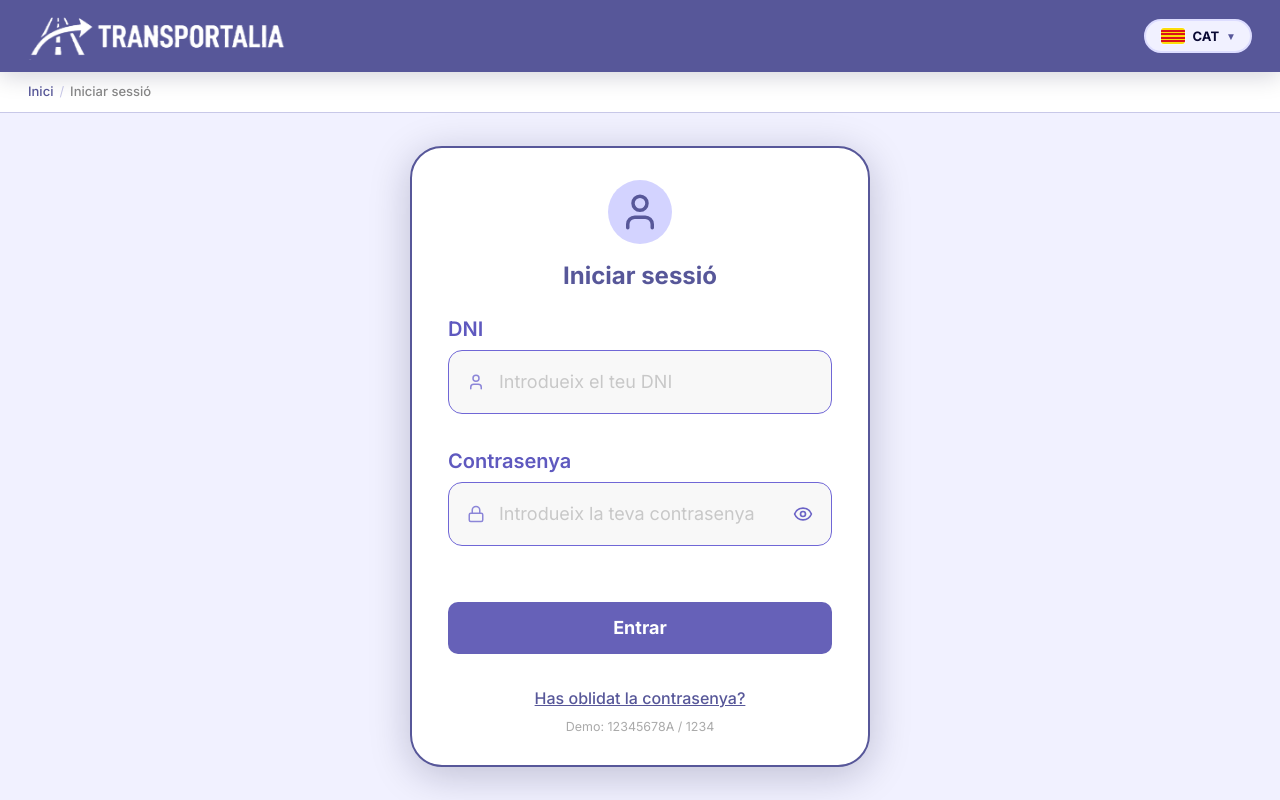
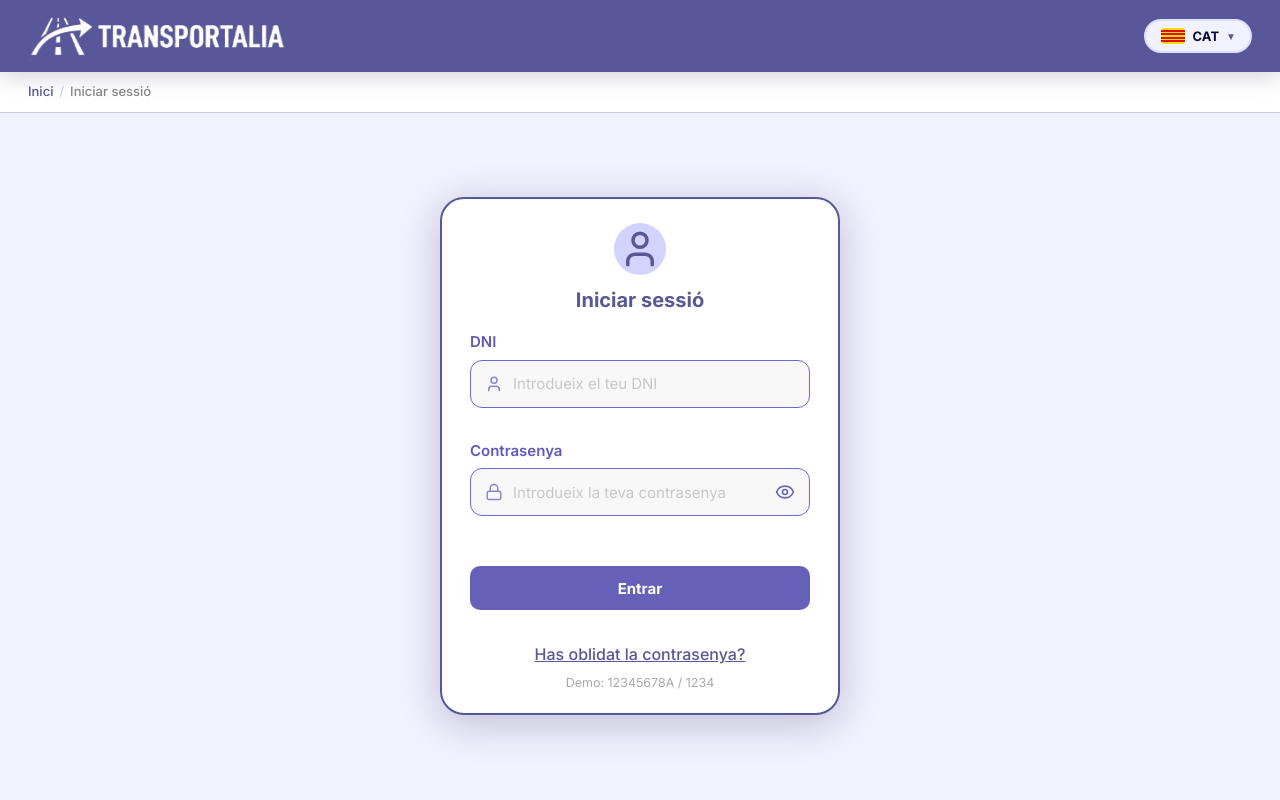
Before and after one commit to Samuraky/webIPO, a React (Vite) app: page /webIPO/login in a window 1280 px wide. Built offline with nearby package versions, Linux system fonts and the light colour scheme.

Commit message:
ajust proporcional login per pantalles 13-15"

```diff
--- a/src/pages/ForgotPassword.jsx
+++ b/src/pages/ForgotPassword.jsx
@@ -72,7 +72,7 @@ function ForgotPassword() {
             <button
               type="submit"
               className="btn btn--primary btn--block"
-              style={{ marginTop: 'var(--sp-2)', height: '52px', fontSize: '18px', fontWeight: 700, borderRadius: '10px' }}
+              style={{ marginTop: 'var(--sp-2)', height: '44px', fontSize: '15px', fontWeight: 700, borderRadius: '10px' }}
             >
               {tx.forgot_send}
             </button>
@@ -80,7 +80,7 @@ function ForgotPassword() {
             <Link
               to="/login"
               className="btn btn--outline btn--block"
-              style={{ marginTop: '0.75rem', textDecoration: 'none', height: '52px', fontSize: '18px', fontWeight: 700, borderRadius: '10px', display: 'flex', alignItems: 'center', justifyContent: 'center' }}
+              style={{ marginTop: '0.75rem', textDecoration: 'none', height: '44px', fontSize: '15px', fontWeight: 700, borderRadius: '10px', display: 'flex', alignItems: 'center', justifyContent: 'center' }}
             >
               {tx.forgot_cancel}
             </Link>
--- a/src/pages/Login.jsx
+++ b/src/pages/Login.jsx
@@ -91,7 +91,7 @@ function Login({ onLogin }) {
             </div>
 
             <button type="submit" className="btn btn--primary btn--block"
-              style={{ marginTop: '24px', height: '52px', fontSize: '18px', fontWeight: 700, borderRadius: '10px' }}>
+              style={{ marginTop: '18px', height: '44px', fontSize: '15px', fontWeight: 700, borderRadius: '10px' }}>
               {tx.login_btn}
             </button>
           </form>
--- a/src/styles/components.css
+++ b/src/styles/components.css
@@ -413,7 +413,7 @@
 
 .form-label {
   display:       block;
-  font-size:     1.25rem;
+  font-size:     0.9375rem;
   font-weight:   600;
   color:         #5f59bf;
   margin-bottom: 0.375rem;
@@ -421,13 +421,13 @@
 .form-label--dark { color: var(--color-dark); }
 
 .input-wrapper {
-  height:        64px;
+  height:        48px;
   border:        1.8px solid #7067d6;
-  border-radius: 14px;
+  border-radius: 12px;
   background:    #f8f8f8;
   display:       flex;
   align-items:   center;
-  padding:       0 18px;
+  padding:       0 14px;
   transition:    all var(--transition-base);
 }
 .input-wrapper:focus-within {
@@ -440,9 +440,9 @@
 }
 .iw-icon {
   color:        #8c86d8;
-  font-size:    var(--font-size-xl);
+  font-size:    var(--font-size-lg);
   flex-shrink:  0;
-  margin-right: 14px;
+  margin-right: 10px;
   display:      flex;
   align-items:  center;
 }
@@ -452,7 +452,7 @@
   border:      none;
   outline:     none;
   font-family: var(--font);
-  font-size:   18px;
+  font-size:   15px;
   color:       var(--color-dark);
   background:  transparent;
 }
@@ -795,12 +795,12 @@ input[type="number"].no-spin { -moz-appearance: textfield; appearance: textfield
 
 /* ─── AUTH CARD ─── */
 .auth-card {
-  width:          460px;
+  width:          400px;
   max-width:      95vw;
   background:     var(--color-white);
   border:         2px solid var(--color-primary);
-  border-radius:  2rem;
-  padding:        32px 36px 28px;
+  border-radius:  1.5rem;
+  padding:        24px 28px 20px;
   box-shadow:     var(--shadow-xl);
   box-sizing:     border-box;
   display:        flex;
@@ -809,18 +809,18 @@ input[type="number"].no-spin { -moz-appearance: textfield; appearance: textfield
 }
 .auth-card form { width: 100%; }
 .auth-icon {
-  width:           64px; height: 64px;
+  width:           52px; height: 52px;
   border-radius:   50%;
   background:      var(--color-light2);
   color:           var(--color-primary);
   display:         flex; justify-content: center; align-items: center;
-  font-size:       2rem;
-  margin-bottom:   0.875rem;
+  font-size:       1.625rem;
+  margin-bottom:   0.625rem;
   flex-shrink:     0;
 }
 .auth-title {
   text-align: center; color: var(--color-primary);
-  font-size: 1.5rem; font-weight: 700; margin-bottom: 1.25rem;
+  font-size: 1.25rem; font-weight: 700; margin-bottom: 1rem;
 }
 .auth-card a { color: var(--color-primary); font-weight: 500; }
 
```
